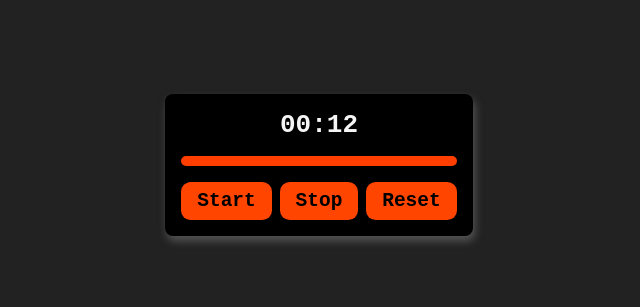
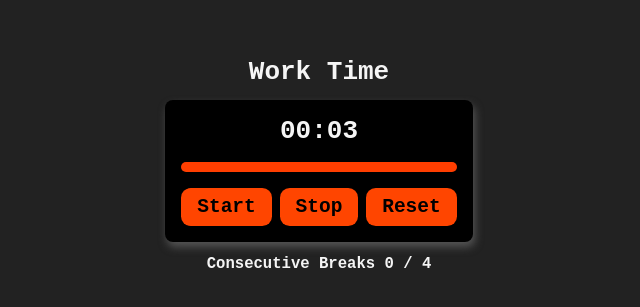
Before and after one commit to Destwule/svelte-pomodoro-timer, a Svelte app: page / in a window 1280 px wide. Shown: the part 235-542 px from the top of the page, without its empty margins (321-961 px from the left). Built offline with nearby package versions, Linux system fonts and the light colour scheme.

Commit message:
added state management; keeps track of active number of breaks and stores them in localStorage and retrieves them on every reload. if the number of breaks is 4 the next break will be longer than the previous breaks '

```diff
--- a/src/App.svelte
+++ b/src/App.svelte
@@ -1,15 +1,27 @@
 <script>
+// @ts-nocheck
+
   import { playBeep } from './lib/audio.js';
 
   import Counter from '$lib/pomodoro_timer/Controls.svelte';
   import ProgressBar from '$lib/pomodoro_timer/ProgressBar.svelte';
   import Timer from '$lib/pomodoro_timer/Timer.svelte';
-  import WorkDone from '$lib/pomodoro_timer/WorkDone.svelte';
+  import ActionModal from '$lib/pomodoro_timer/ActionModal.svelte';
 
-  let interval
-  let isRunning = $state(false);
-  let initial_seconds = $state(getSeconds(0.2))
-  let totalSeconds = $state(getSeconds(0.2))
+  let consecutiveBreaks = 4
+  let consecutiveBreakMinutes = 0.4
+  let storedBreaks = localStorage.getItem('breaks')
+  let initialBreaks = (
+    storedBreaks && !isNaN(parseInt(storedBreaks)) ? parseInt(storedBreaks) : 0
+  )
+  let currentBreaks = $state(initialBreaks)
+
+  let break_minutes = 0.04
+  let work_minutes = 0.05
+  let onBreak = $state(false)
+  let isRunning = $state(false)
+  let initial_seconds = $state(getSeconds(work_minutes))
+  let totalSeconds = $state(initial_seconds)
   let progress = $derived((totalSeconds / initial_seconds) * 100)
 
   let display = $derived.by(() => {
@@ -42,11 +54,36 @@
   function resetTimer() {
     stopTimer()
     resetTotalSeconds()
-    totalSeconds = initial_seconds;
+  }
+
+  function updateBreaks() {
+    currentBreaks += 1
+  }
+
+  function resetCurrentBreaks() {
+    currentBreaks = 0
   }
 
   function takeBreak() {
-    initial_seconds = getSeconds(5);
+    if (!onBreak) {
+      onBreak = true
+      updateBreaks()
+
+      if (currentBreaks === 4) {
+        initial_seconds = getSeconds(consecutiveBreakMinutes);
+      }
+      else {
+        initial_seconds = getSeconds(break_minutes);
+      }
+    } else {
+      onBreak = false
+      initial_seconds = getSeconds(work_minutes);
+
+      if (currentBreaks >= 4) {
+        resetCurrentBreaks()
+      }
+    }
+
     totalSeconds = initial_seconds;
     startTimer()
   }
@@ -56,12 +93,16 @@
   })
 
   $effect(() => {
+    localStorage.setItem('breaks', currentBreaks.toString())
+  })
+
+  $effect(() => {
     if (!isRunning) return null
 
     const interval = setInterval(() => {
       if (totalSeconds <=  0) {
+        playBeep(800, 0.5)
         stopTimer()
-        playBeep(800, 0.5)
       }else {
         totalSeconds -= 1;
       }
@@ -73,10 +114,25 @@
 </script>
 
 <main>
+  <h1>{onBreak ? 'Break' : 'Work'} Time</h1>
+
   <div class="pomodoro-container">
 
     {#if totalSeconds <= 0}
-      <WorkDone {takeBreak}/>
+      {#if onBreak}
+        <ActionModal
+          prompt='Break is over'
+          action_func={takeBreak}
+          btn_title='Work Time'
+        />
+
+      {:else }
+        <ActionModal
+          prompt='Work Done'
+          action_func={takeBreak}
+          btn_title='Take a Break'
+        />
+      {/if}
     {:else }
       <Timer {display} />
       <ProgressBar {progress} />
@@ -84,6 +140,7 @@
     {/if}
 
   </div>
+  <p>Consecutive Breaks {currentBreaks} / {consecutiveBreaks}</p>
 </main>
 
 
@@ -106,6 +163,7 @@
     gap: 1rem;
 
     padding: 1rem;
+    margin: 1em;
     background: #000;
     border-radius: 0.5rem;
     box-shadow: 2px 5px 9px #555;
--- a/src/app.css
+++ b/src/app.css
@@ -44,5 +44,5 @@ button:hover {
 }
 
 p {
-  font-size: 1.5em;
+  font-size: 1.2em;
 }
--- a/src/lib/pomodoro_timer/WorkDone.svelte
+++ b/src/lib/pomodoro_timer/ActionModal.svelte
@@ -1,10 +1,10 @@
 <script>
-    let { takeBreak } = $props()
+    let { prompt, action_func, btn_title } = $props()
 </script>
 
 <div class="work-done">
-    <p>Work Done</p>
-    <button onclick={takeBreak}>Take Break</button>
+    <p>{prompt}</p>
+    <button onclick={action_func}>{btn_title}</button>
 </div>
 
 <style>
@@ -12,5 +12,6 @@
         display: flex;
         justify-content: space-between;
         align-items: center;
+        gap: 2rem;
     }
 </style>
```
